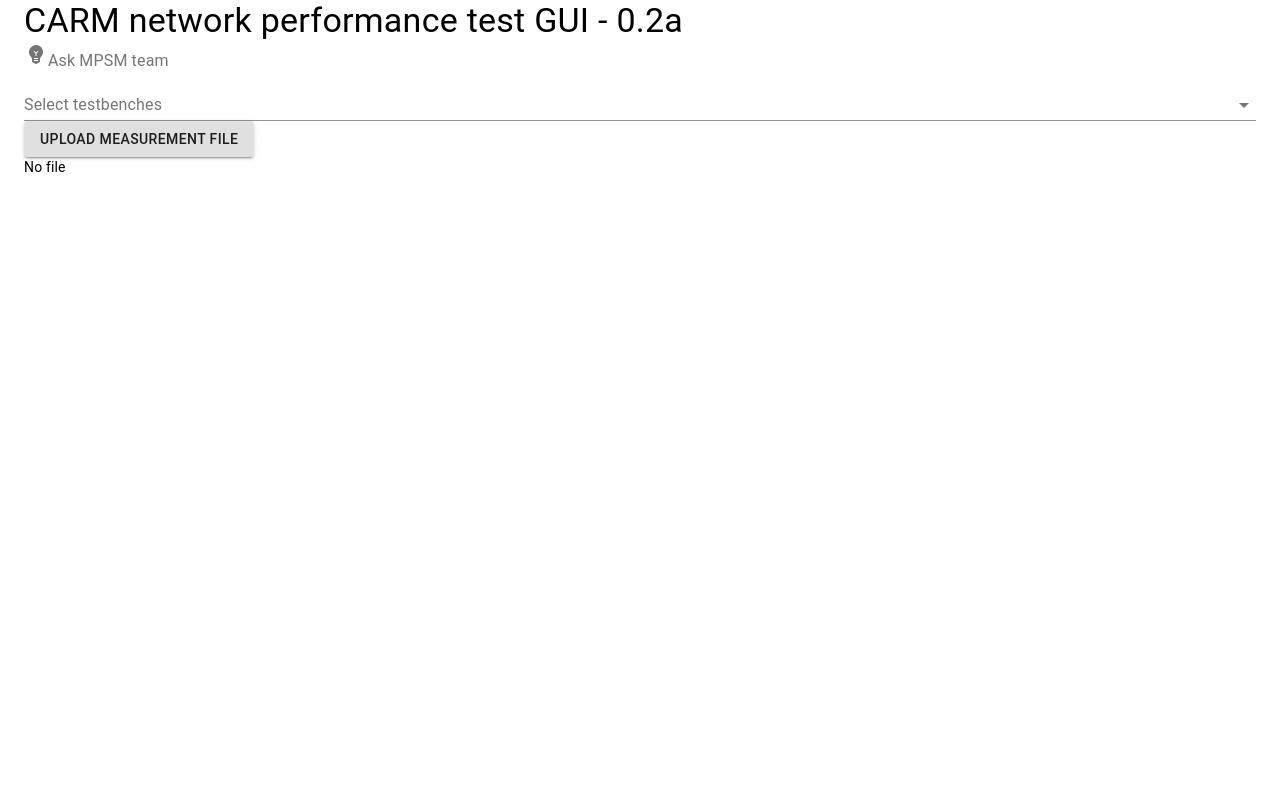
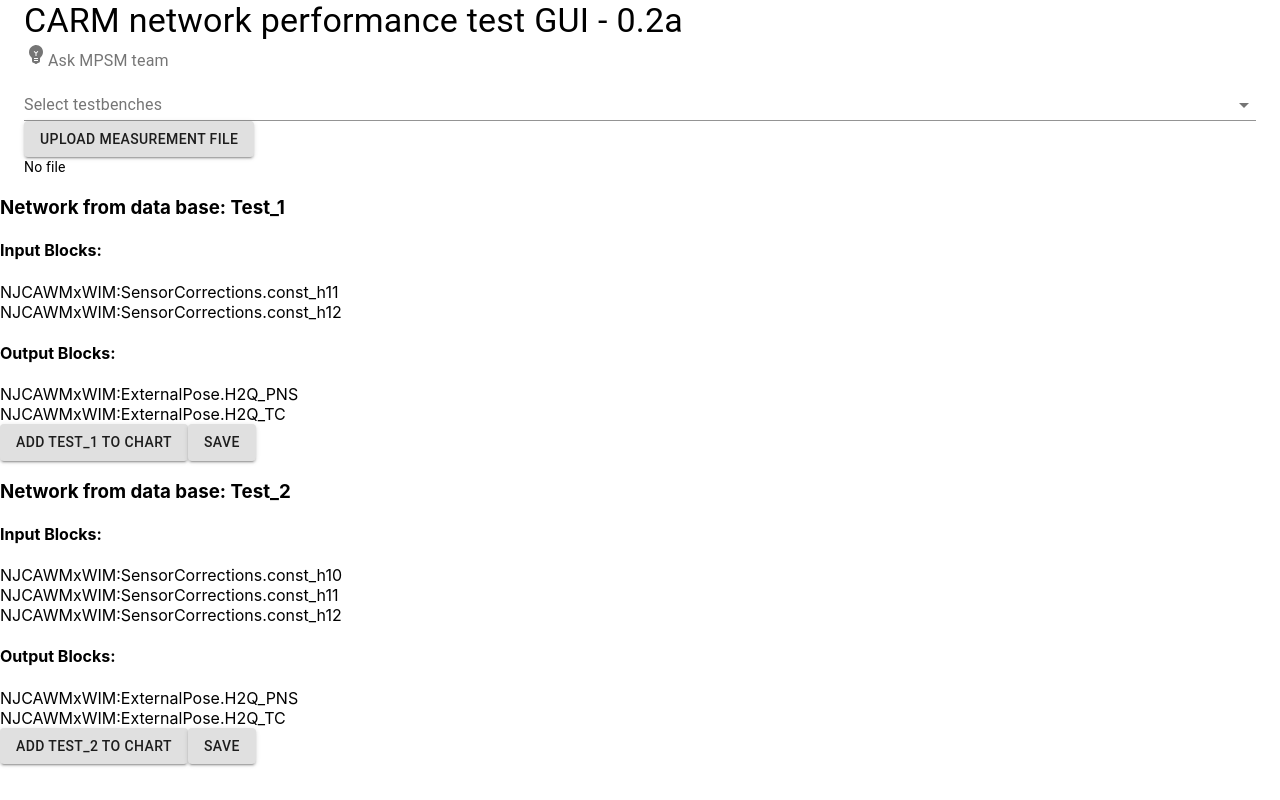
Before and after one commit to monpeco/network01, a React (Create React App) app: page / in a window 1280 px wide. Built offline with nearby package versions, Linux system fonts and the light colour scheme.

Commit message:
Add DBNetwork component and network data base

```diff
--- a/src/App.js
+++ b/src/App.js
@@ -2,14 +2,19 @@ import React, { useState } from 'react'
 
 import Title from './components/title'
 import Configuration from './components/configuration'
+import DBNetwork from './components/DBNetwork'
+import data from './data/networksDataBase.json'
 
 function App() {
   const [ testBenchSelected, setTestBenchSelected ] = useState([])
   const [ measurementFile, setMeasurementFile ] = useState('')
+  console.log(data)
   return (
     <div className="App">
       <Title />
       <Configuration measurementFile={measurementFile} setMeasurementFile={setMeasurementFile} testBenchSelected={testBenchSelected} setTestBenchSelected={setTestBenchSelected} />
+      <DBNetwork network={data.networks[0]} />
+      <DBNetwork network={data.networks[1]} />
     </div>
   );
 }
```
